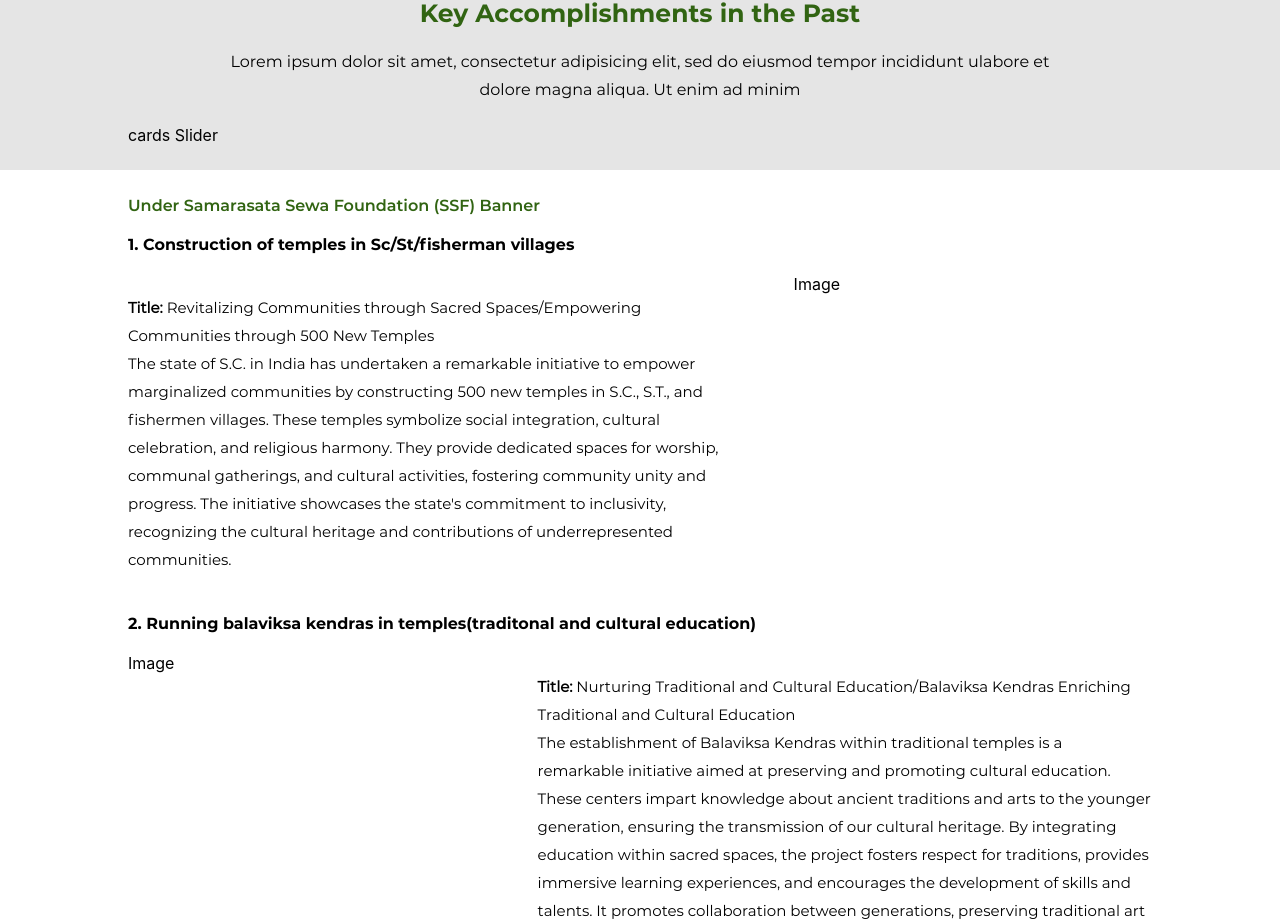
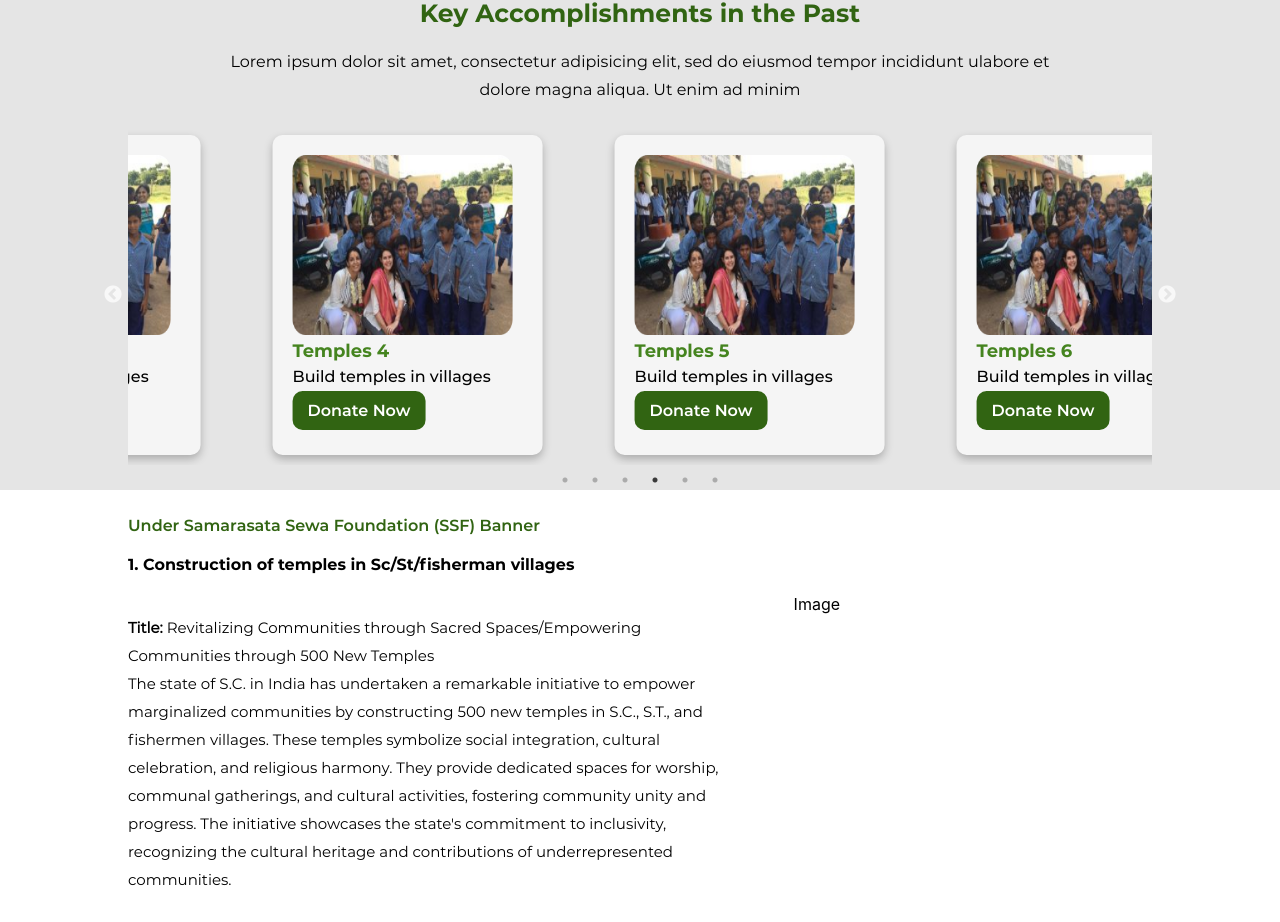
Before and after one commit to divyasriambati/backtotheroots, a React (Create React App) app: page /Accomplishments in a window 1280 px wide. Shown: the part 1176-2098 px from the top of the page. Built offline with nearby package versions, Linux system fonts and the light colour scheme.

Commit message:
added card carousel

```diff
--- a/src/components/Accomplishments/Accomplishments.css
+++ b/src/components/Accomplishments/Accomplishments.css
@@ -117,3 +117,49 @@
 .accPageImage{
     width: 35%;
 }
+
+.slick-slide>div {
+    display: flex;
+    flex-direction: row;
+    justify-content:space-evenly;
+
+}
+.slider_card {
+    background-color: #F5F5F5;
+    box-shadow: 0px 4px 8px 0px rgba(0, 0, 0, 0.25);
+    border-radius: 10px;
+    width: 230px !important;
+    height: 280px!important;
+    padding: 20px;
+    margin: 10px;
+}
+
+.slider_card_img {
+    width: 220px;
+    height: 180px;
+}
+
+.slider_card_title {
+    font-family: Bold;
+    color: #45841F;
+    font-size: 18px;
+    margin-top: 5px;
+}
+
+.slider_card_description {
+    font-family: Medium;
+    color: black;
+    font-size: 16px;
+    margin-top: 5px;
+}
+
+.slider_button {
+    border: none;
+    background-color: #316412;
+    color: #fff;
+    padding: 10px 15px;
+    margin-top: 5px;
+    font-size: 16px;
+    font-family: "SemiBold";
+    border-radius: 10px;
+}
--- a/src/components/Accomplishments/Accomplishments.js
+++ b/src/components/Accomplishments/Accomplishments.js
@@ -1,9 +1,37 @@
 import React from 'react';
+import Slider from 'react-slick'
 import './Accomplishments.css';
 import missionBg from '../../assets/missionpageBg.svg'
+import homecard2 from '../../assets/homecard2.png'
 import { Outlet, Link } from "react-router-dom";
 
 export default function Accomplishments() {
+
+    const sliderSettings = {
+      dots: true,
+      lazyLoad: true,
+      infinite: true,
+      speed: 300,
+      slidesToShow: 3,
+      slidesToScroll: 1,
+      autoplay: true,
+      initialSlide: 1,
+       responsive: [
+        {
+          breakpoint: 480,
+          settings: {
+            slidesToShow: 1,
+          }
+        },
+        {
+          breakpoint: 780,
+          settings: {
+            slidesToShow: 1,
+          }
+        },
+      ]
+    };
+
   return (
     <div>
       {/* Section 1 */}
@@ -54,7 +82,44 @@
         <div className='accPageSectionContent'>Lorem ipsum dolor sit amet, consectetur adipisicing elit, sed do eiusmod tempor incididunt ulabore et dolore
           magna aliqua. Ut enim ad minim</div>
           <div>
-            cards Slider
+            <Slider {...sliderSettings}>
+                <div className='slider_card' >
+                     <img className='slider_card_img' src={homecard2} alt="Donations at work"></img>
+                     <div className='slider_card_title'>Temples 1 </div>
+                     <div className='slider_card_description'>Build temples in villages</div>
+                     <button className='slider_button'>Donate Now</button>
+                </div>
+                <div className='slider_card'>
+                     <img className='slider_card_img' src={homecard2} alt="Donations at work"></img>
+                     <div className='slider_card_title'>Temples 2</div>
+                     <div className='slider_card_description'>Build temples in villages</div>
+                     <button className='slider_button'>Donate Now</button>
+                </div>
+                <div className='slider_card'>
+                     <img className='slider_card_img' src={homecard2} alt="Donations at work"></img>
+                     <div className='slider_card_title'>Temples 3</div>
+                     <div className='slider_card_description'>Build temples in villages</div>
+                     <button className='slider_button'>Donate Now</button>
+                </div>
+                <div className='slider_card'>
+                     <img className='slider_card_img' src={homecard2} alt="Donations at work"></img>
+                     <div className='slider_card_title'>Temples 4</div>
+                     <div className='slider_card_description'>Build temples in villages</div>
+                     <button className='slider_button'>Donate Now</button>
+                </div>
+                <div className='slider_card'>
+                     <img className='slider_card_img' src={homecard2} alt="Donations at work"></img>
+                     <div className='slider_card_title'>Temples 5</div>
+                     <div className='slider_card_description'>Build temples in villages</div>
+                     <button className='slider_button'>Donate Now</button>
+                </div>
+                <div className='slider_card'>
+                     <img className='slider_card_img' src={homecard2} alt="Donations at work"></img>
+                     <div className='slider_card_title'>Temples 6</div>
+                     <div className='slider_card_description'>Build temples in villages</div>
+                     <button className='slider_button'>Donate Now</button>
+                </div>
+            </Slider>
           </div>
     </div>
 
--- a/src/components/Home/carousel/carousel.css
+++ b/src/components/Home/carousel/carousel.css
@@ -38,9 +38,9 @@
     color: #316412;
     font-family: Medium;
 }
-.slick-dots li  button::before {
+/* .slick-dots li  button::before {
     top: -30px;
-}
+} */
 @media screen and (max-width: 425px){
     .Carousel_section{
         height: 70vh;
```
Also changed, not shown: src/components/Collabrations/Collbrations.js (deleted, +0 -11 lines).
